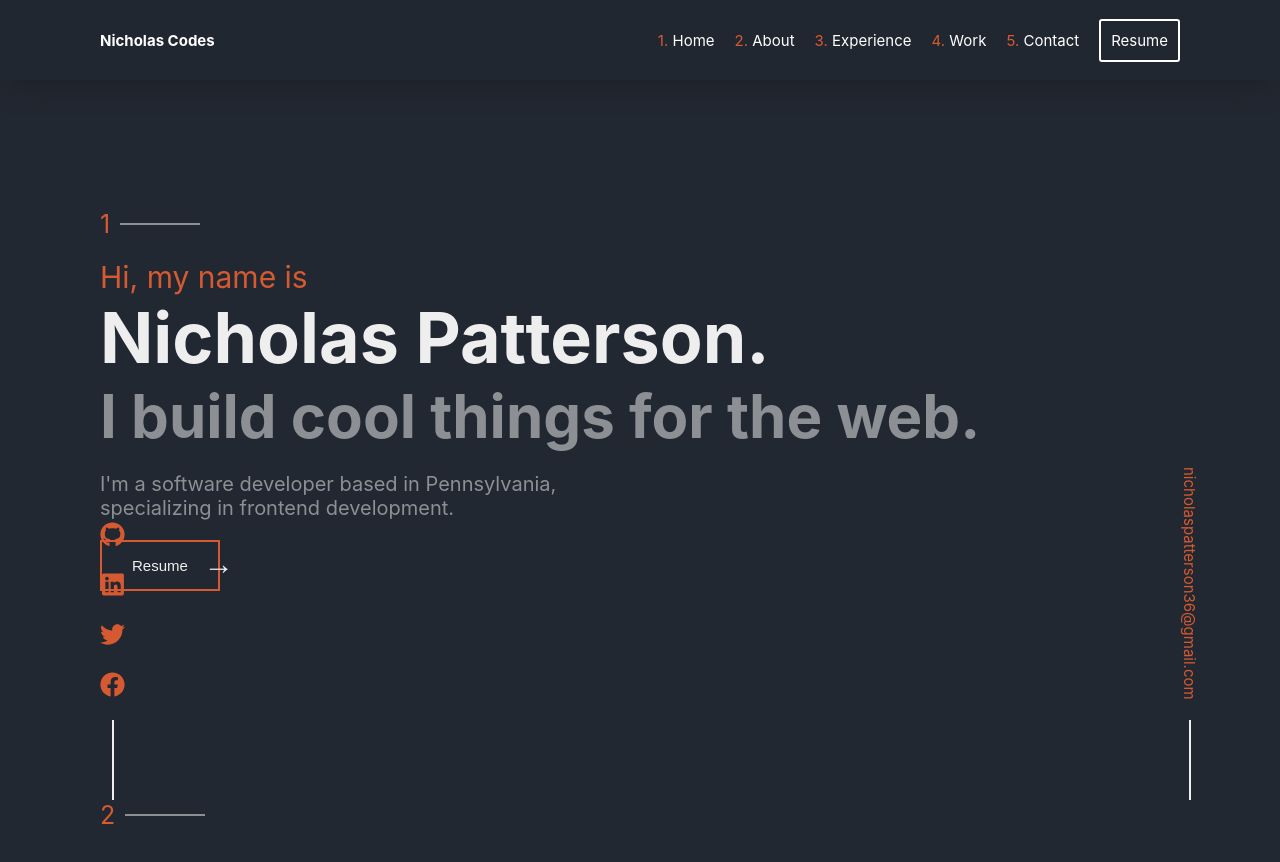
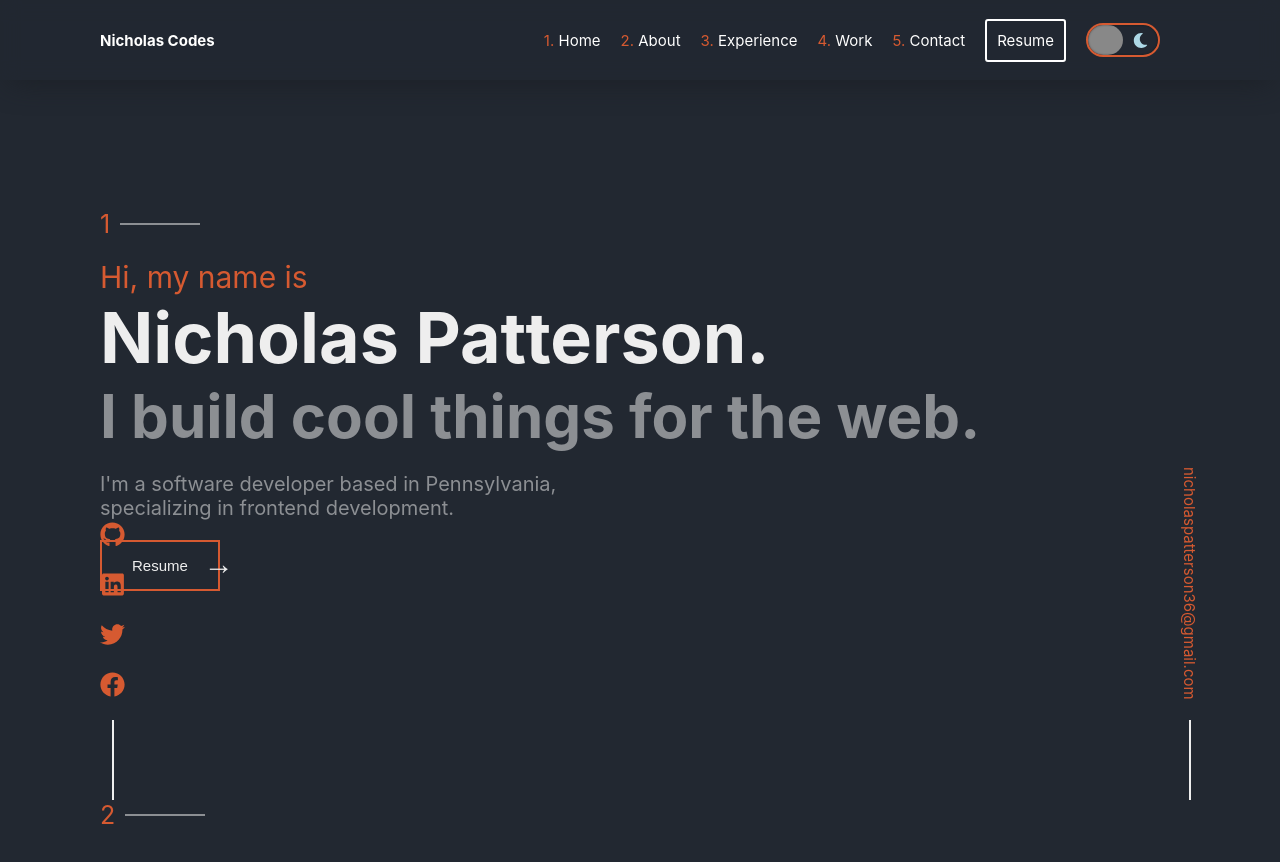
Before and after one commit to nicholas-patterson/Portfolio_2021, a React (Create React App) app: page / in a window 1280 px wide. Shown: the top 862 px of the page. Built offline with nearby package versions, Linux system fonts and the light colour scheme.

Commit message:
dark mode toggle created

```diff
--- /dev/null
+++ b/src/components/DarkMode.tsx
@@ -0,0 +1,19 @@
+import React from 'react'
+import DarkModeCSS from "../styles/dark-mode.module.css";
+import { FontAwesomeIcon } from "@fortawesome/react-fontawesome";
+import { faSun, faMoon } from "@fortawesome/free-solid-svg-icons";
+
+
+
+
+const DarkMode = () => {
+    return (
+        <div className={DarkModeCSS.container}>
+            <FontAwesomeIcon className={DarkModeCSS.sun} icon={faSun}/>
+            <FontAwesomeIcon className={DarkModeCSS.moon} icon={faMoon}/>
+        </div>
+    );
+}
+
+
+export default DarkMode;
--- a/src/components/Navbar.tsx
+++ b/src/components/Navbar.tsx
@@ -1,6 +1,7 @@
 import React, { useState, useEffect } from 'react'
 import NavbarCSS from "../styles/navbar.module.css";
 import { Link, animateScroll as scroll  } from "react-scroll";
+import DarkMode from "./DarkMode";
 
 
 
@@ -45,7 +46,10 @@ const Navbar = () => {
                     <li>
                         <Link to="contact">Contact</Link>
                     </li>
-                    <li>Resume</li>
+                    <li className={NavbarCSS.resume}>Resume</li>
+                    <li>
+                        <DarkMode/>
+                    </li>
                 </ul>
             </nav>
         </header>
--- /dev/null
+++ b/src/styles/dark-mode.module.css
@@ -0,0 +1,36 @@
+.container {
+  position: relative;
+  border: 2px solid var(--orange);
+  width: 7rem;
+  height: 3rem;
+  border-radius: 18px;
+  display: flex;
+  justify-content: space-around;
+  align-items: center;
+  box-shadow: inset 0px 0px 3px -1px black;
+}
+
+.container::before {
+  content: "";
+  width: 50%;
+  display: block;
+  position: absolute;
+  height: 100%;
+  z-index: -1;
+  top: 0;
+  left: 0;
+  bottom: 0;
+  right: 0;
+  background: #888;
+  border-radius: 50px;
+}
+
+.sun {
+  color: yellow;
+  z-index: -2;
+}
+
+.moon {
+  color: lightblue;
+  z-index: -2;
+}
--- a/src/styles/navbar.module.css
+++ b/src/styles/navbar.module.css
@@ -45,9 +45,8 @@
   color: #d65a31;
 }
 
-.list li:last-of-type {
+.list .resume {
   border: 2px solid #fff;
   border-radius: 3px;
   padding: 10px;
-  margin-right: 0px;
 }
```
